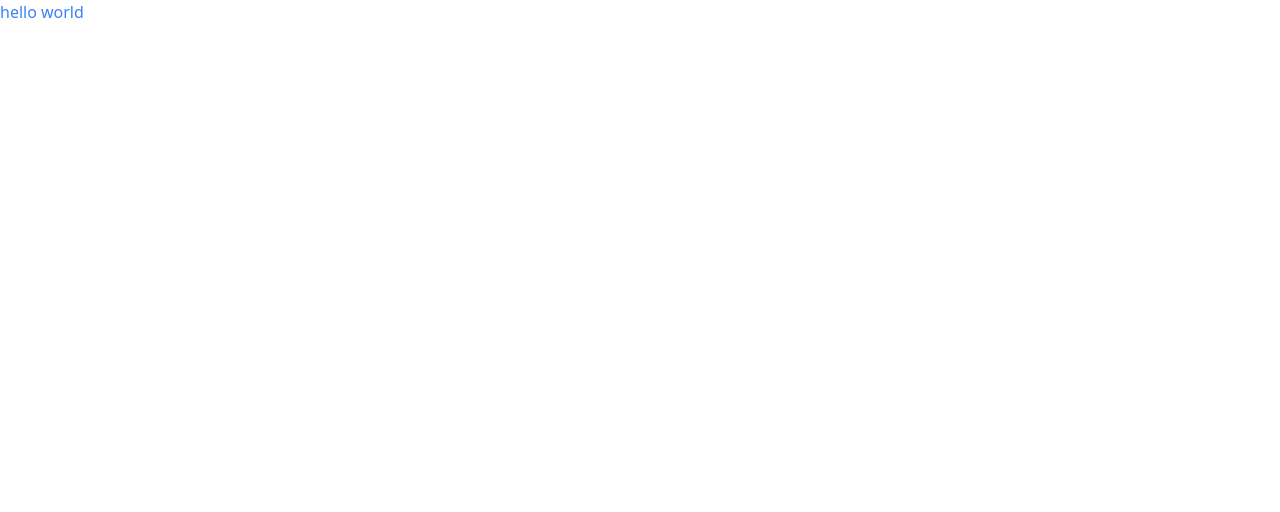
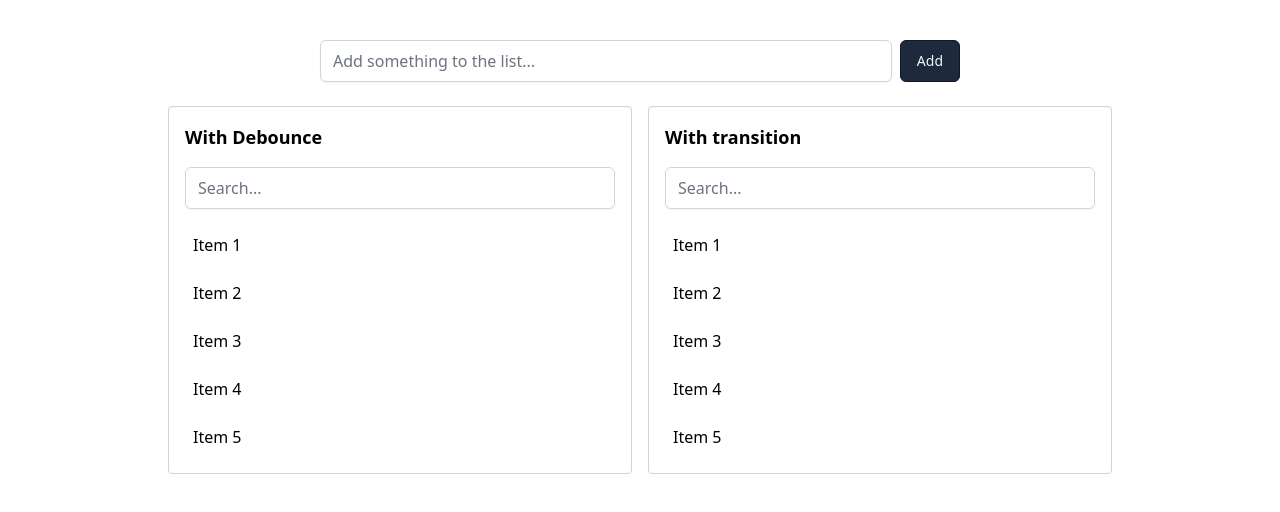
Before and after one commit to imekachi/react-transition-playground, a React (Vite) app: page / in a window 1280 px wide. Shown: the top 512 px of the page. Built offline with nearby package versions, Linux system fonts and the light colour scheme.

Commit message:
feat: add list component

```diff
--- a/package.json
+++ b/package.json
@@ -16,6 +16,7 @@
     "tailwind-merge": "^1.14.0"
   },
   "devDependencies": {
+    "@tailwindcss/forms": "^0.5.4",
     "@types/node": "^20.4.8",
     "@types/react": "^18.2.15",
     "@types/react-dom": "^18.2.7",
--- a/src/App.tsx
+++ b/src/App.tsx
@@ -1,5 +1,27 @@
+import { Button } from '@/lib/components/Button'
+import { Input } from '@/lib/components/Input'
+import { ListWithSearch } from '@/modules/ListWithSearch'
+
+const INITIAL_LIST: string[] = Array.from({ length: 5 }).map(
+  (_, i) => `Item ${i + 1}`,
+)
+
 function App() {
-  return <div className="text-blue-500">hello world</div>
+  return (
+    <div className="mx-auto max-w-screen-lg p-10">
+      <div className="mx-auto max-w-screen-sm">
+        <form className="flex gap-2">
+          <Input type="text" placeholder="Add something to the list..." />
+          <Button type="submit">Add</Button>
+        </form>
+      </div>
+
+      <div className="mt-6 md:grid md:grid-cols-2 md:gap-4">
+        <ListWithSearch title="With Debounce" items={INITIAL_LIST} />
+        <ListWithSearch title="With transition" items={INITIAL_LIST} />
+      </div>
+    </div>
+  )
 }
 
 export default App
--- /dev/null
+++ b/src/lib/components/Button.tsx
@@ -0,0 +1,51 @@
+import { ButtonHTMLAttributes, forwardRef } from 'react'
+import { cn } from '@/lib/utils/cn'
+
+// const buttonVariants = cva(
+//   'inline-flex items-center justify-center rounded-md text-sm font-medium ring-offset-background transition-colors focus-visible:outline-none focus-visible:ring-2 focus-visible:ring-ring focus-visible:ring-offset-2 disabled:pointer-events-none disabled:opacity-50',
+//   {
+//     variants: {
+//       variant: {
+//         default: 'bg-primary text-primary-foreground hover:bg-primary/90',
+//         destructive:
+//           'bg-destructive text-destructive-foreground hover:bg-destructive/90',
+//         outline:
+//           'border border-input bg-background hover:bg-accent hover:text-accent-foreground',
+//         secondary:
+//           'bg-secondary text-secondary-foreground hover:bg-secondary/80',
+//         ghost: 'hover:bg-accent hover:text-accent-foreground',
+//         link: 'text-primary underline-offset-4 hover:underline',
+//       },
+//       size: {
+//         default: 'h-10 px-4 py-2',
+//         sm: 'h-9 rounded-md px-3',
+//         lg: 'h-11 rounded-md px-8',
+//         icon: 'h-10 w-10',
+//       },
+//     },
+//     defaultVariants: {
+//       variant: 'default',
+//       size: 'default',
+//     },
+//   },
+// )
+
+export type ButtonProps = ButtonHTMLAttributes<HTMLButtonElement>
+
+const Button = forwardRef<HTMLButtonElement, ButtonProps>(
+  ({ className, ...props }, ref) => {
+    return (
+      <button
+        className={cn(
+          'inline-flex items-center justify-center rounded-md text-sm font-medium border border-slate-900 bg-slate-800 text-slate-100 hover:bg-slate-800/90 transition-colors px-4 py-2',
+          className,
+        )}
+        ref={ref}
+        {...props}
+      />
+    )
+  },
+)
+Button.displayName = 'Button'
+
+export { Button }
--- /dev/null
+++ b/src/lib/components/Input.tsx
@@ -0,0 +1,22 @@
+import { ComponentProps, forwardRef } from 'react'
+import { cn } from '@/lib/utils/cn'
+
+export type InputProps = ComponentProps<'input'>
+
+const Input = forwardRef<HTMLInputElement, InputProps>(
+  ({ className, ...props }, ref) => {
+    return (
+      <input
+        ref={ref}
+        className={cn(
+          'block w-full rounded-md border-gray-300 shadow-sm focus:border-indigo-300 focus:ring focus:ring-indigo-200 focus:ring-opacity-50',
+          className,
+        )}
+        {...props}
+      />
+    )
+  },
+)
+Input.displayName = 'Input'
+
+export { Input }
--- /dev/null
+++ b/src/modules/ListWithSearch/List.tsx
@@ -0,0 +1,23 @@
+export type ListProps = {
+  items?: string[]
+}
+
+export function List(props: ListProps) {
+  const { items } = props
+
+  return (
+    <ul className="space-y-2">
+      {items ? (
+        items.map((item, i) => {
+          return (
+            <li key={i} className="p-2 rounded hover:bg-slate-100">
+              {item}
+            </li>
+          )
+        })
+      ) : (
+        <li className="text-center p-2 text-gray-400">No item in the list</li>
+      )}
+    </ul>
+  )
+}
--- /dev/null
+++ b/src/modules/ListWithSearch/ListWithSearch.tsx
@@ -0,0 +1,18 @@
+import { Input } from '@/lib/components/Input'
+import { List, ListProps } from '@/modules/ListWithSearch/List'
+
+export type ListWithSearchProps = Pick<ListProps, 'items'> & {
+  title?: string
+}
+
+export function ListWithSearch(props: ListWithSearchProps): JSX.Element {
+  const { title, items } = props
+
+  return (
+    <div className="border border-slate-300 rounded p-4">
+      {title && <h2 className="mb-4 font-bold text-lg">{title}</h2>}
+      <Input type="text" placeholder="Search..." className="mb-4" />
+      <List items={items} />
+    </div>
+  )
+}
--- /dev/null
+++ b/src/modules/ListWithSearch/index.ts
@@ -0,0 +1,2 @@
+export { ListWithSearch } from './ListWithSearch'
+export type { ListWithSearchProps } from './ListWithSearch'
--- a/tailwind.config.cjs
+++ b/tailwind.config.cjs
@@ -4,5 +4,7 @@ export default {
   theme: {
     extend: {},
   },
-  plugins: [],
+  plugins: [
+    require('@tailwindcss/forms'),
+  ],
 }
```
Also changed, not shown: 1 other file (tests, documents, lock files or other folders).
